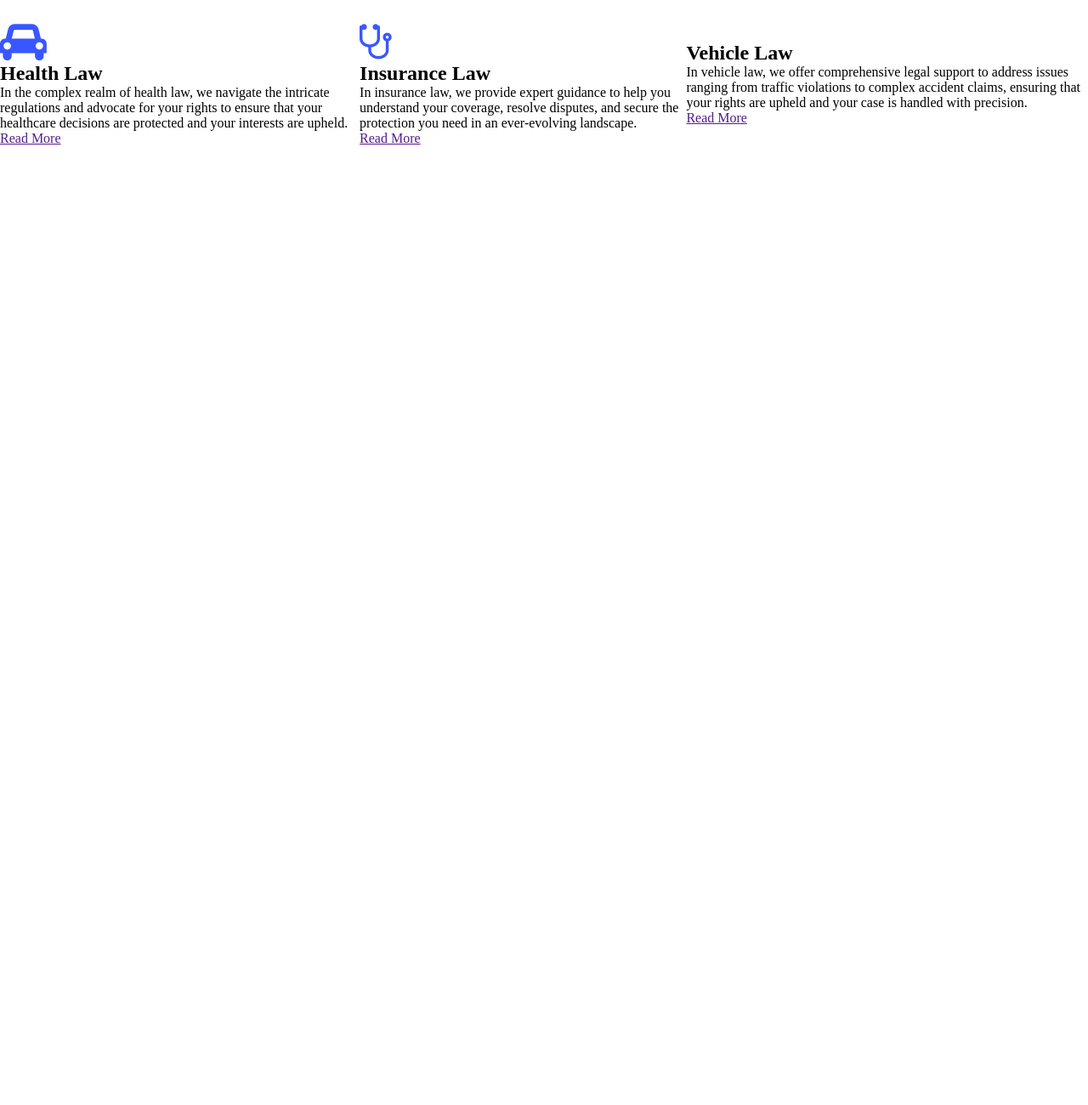
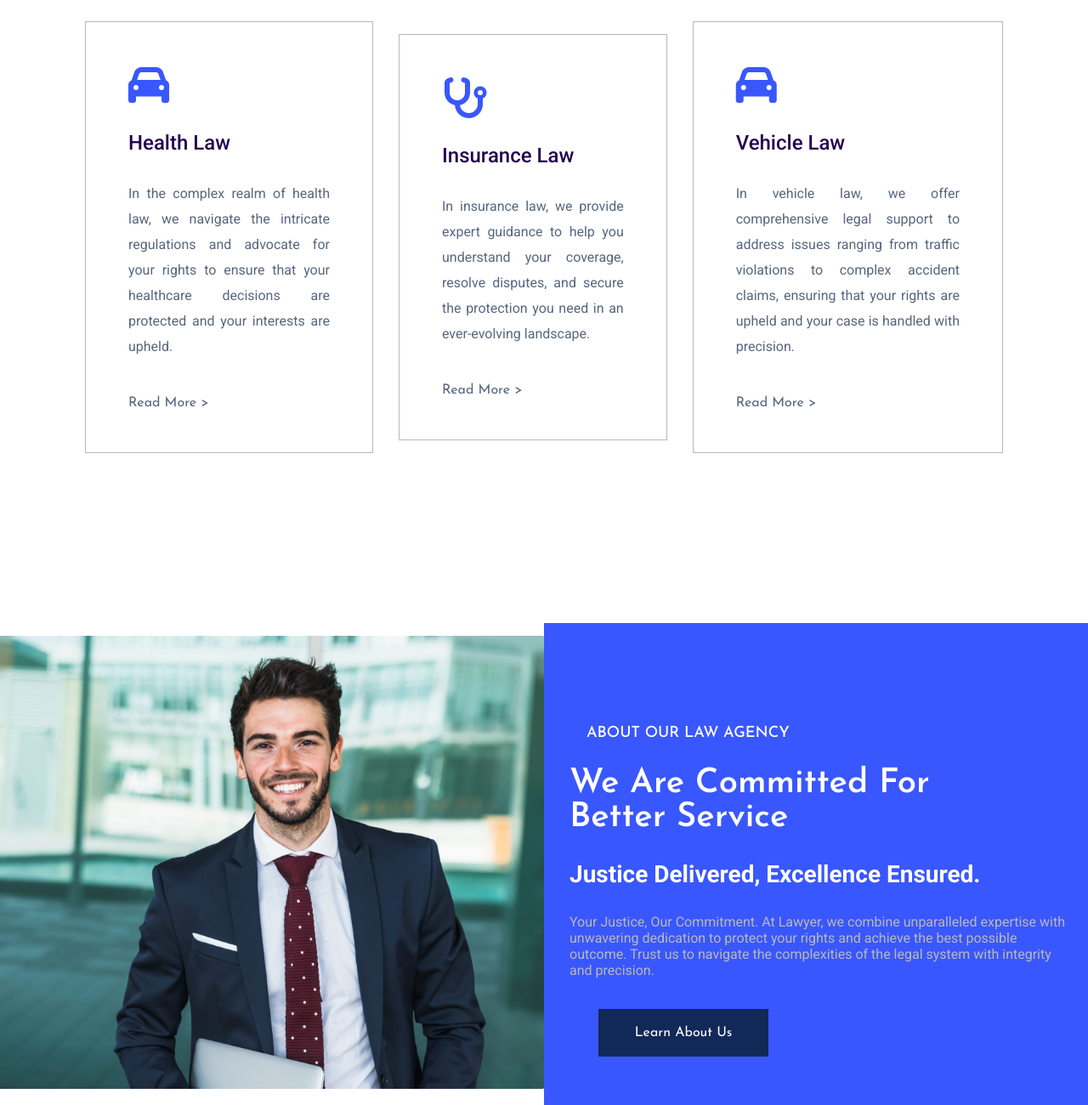
Before and after one commit to himanijangid07/lawyer-website, a plain HTML site: page index.html in a window 1280 px wide. Shown: the part 1439-2739 px from the top of the page at 85% size. Before the commit the page ends 1611 px from the top, so only its background shows below. Drawn offline with Linux system fonts and the light colour scheme.

Commit message:
website updated

```diff
--- a/index.html
+++ b/index.html
@@ -55,33 +55,57 @@
             <h3 style="color: #3957ff;">COMMITTED TO SUCCESS</h3>
             <h1>Don't Feel Helpless We Fight For Justice</h1>
             <p>At Lawyer, we combine expert legal counsel with a relentless commitment to achieving your best outcome, ensuring that your rights and interests are vigorously defended every step of the way.</p>
-            <button>Learn About Us</button>
+            <button class="btn hero-btn">Learn About Us</button>
             <img src="images/h1_hero.jpg" alt="" width="100%">
         </div>
         <div class="practice">
             <h3>OUR PRACTICING AREA</h3>
             <h5>Area Of Practice That Can Help You To Win</h5>
             <div class="boxes">
-                <div class="box car">
+                <div class="box">
                     <i class="fa fa-car" style="font-size:48px;color: #3957ff"></i>
                     <h2>Health Law</h2>
                     <p>In the complex realm of health law, we navigate the intricate regulations and advocate for your rights to ensure that your healthcare decisions are protected and your interests are upheld.</p>
-                    <a href="">Read More</a>
+                    <a href="">Read More ></a>
                 </div>
-                <div class="box insurance">
+                <div class="box">
                     <i class="fa fa-stethoscope" style="font-size:48px;color: #3957ff"></i>
                     <h2>Insurance Law</h2>
                     <p>In insurance law, we provide expert guidance to help you understand your coverage, resolve disputes, and secure the protection you need in an ever-evolving landscape.</p>
-                    <a href="">Read More</a>
+                    <a href="">Read More ></a>
                 </div>
-                <div class="box vehicle">
+                <div class="box">
+                    <i class="fa fa-car" style="font-size:48px;color: #3957ff"></i>
                     <h2>Vehicle Law</h2>
                     <p>In vehicle law, we offer comprehensive legal support to address issues ranging from traffic violations to complex accident claims, ensuring that your rights are upheld and your case is handled with precision.</p>
-                    <a href="">Read More</a>
+                    <a href="">Read More ></a>
+                </div>
+            </div>
+        </div>
+        <div class="about">
+            <div class="img">
+                <img src="images/about.png" alt="" width="100%">
+            </div>
+            <div class="para">
+                <div>
+                    <h6>ABOUT OUR LAW AGENCY</h6>
+                </div>
+                <div>
+                    <h4>We Are Committed For Better Service</h4>
+                </div>
+                <div>
+                    <h5>Justice Delivered, Excellence Ensured.</h5>
+                </div>
+                <div>
+                    <p>Your Justice, Our Commitment. At Lawyer, we combine unparalleled expertise with unwavering dedication to protect your rights and achieve the best possible outcome. Trust us to navigate the complexities of the legal system with integrity and precision.</p>
+                </div>
+                <div>
+                    <button>Learn About Us</button>
                 </div>
             </div>
         </div>
     </section>
+    <script src='https://kit.fontawesome.com/a076d05399.js' crossorigin='anonymous'></script>
     <script src="script.js"></script>
 </body>
 </html>
--- a/style.css
+++ b/style.css
@@ -1,6 +1,8 @@
 @import url('https://fonts.googleapis.com/css2?family=Josefin+Sans:ital,wght@0,100..700;1,100..700&display=swap');
 
 @import url('https://fonts.googleapis.com/css2?family=Josefin+Sans:ital,wght@0,100..700;1,100..700&family=Rubik:ital,wght@0,300..900;1,300..900&display=swap');
+
+@import url('https://fonts.googleapis.com/css2?family=Josefin+Sans:ital,wght@0,100..700;1,100..700&family=Roboto:ital,wght@0,100;0,300;0,400;0,500;0,700;0,900;1,100;1,300;1,400;1,500;1,700;1,900&family=Rubik:ital,wght@0,300..900;1,300..900&display=swap');
 
 * {
     margin: 0;
@@ -192,6 +194,11 @@
     cursor: pointer;
 }
 
+.btn {
+    transition: color 0.4s linear;
+    background-color: #3957ff;
+}
+
 .practice {
     margin-top: 200px;
     position: relative;
@@ -221,12 +228,110 @@
     display: flex;
     justify-content: center;
     align-items: center;
+    margin-left: 100px;
+    margin-right: 100px;
+    gap: 30px;
 }
 
 .box {
     margin-top: 200px;
+    padding: 50px;
+    border: 1px solid rgb(185, 184, 184);
+    font-family: 'Roboto';
+}
+
+.box h2 {
+    color: rgb(37, 0, 81);
+    margin-top: 30px;
+    font-size: 24px;
+    font-weight: 500;
+    line-height: 29px;
 }
 
 .box p {
     font-size: 16px;
+    font-weight: 400;
+    color: rgb(87, 102, 126);
+    text-align: justify;
+    padding-top: 30px;
+    padding-bottom: 40px;
+    line-height: 30px;
 }
+
+.box a {
+    text-decoration: none;
+    color: rgb(87, 102, 126);
+    font-family: 'Josefin sans';
+}
+
+.box a:hover {
+    color: #3957ff;
+}
+
+.about {
+    display: flex;
+    justify-content: center;
+    align-items: center;
+    margin-top: 200px;
+}
+
+.about .img {
+    width: 50%;
+}
+
+.about .para {
+    width: 50%;
+    background-color: #3957ff;
+    position: relative;
+    height: 567px;
+}
+
+.para h6 {
+    font-size: 18px;
+    font-weight: 500;
+    color: white;
+    font-family: 'Josefin sans';
+    padding-top: 120px;
+    padding-left: 50px;
+}
+
+.para h4 {
+    color: white;
+    font-size: 40px;
+    font-weight: 600;
+    font-family: 'Josefin sans';
+    width: 500px;
+    padding-top: 30px;
+    padding-left: 30px;
+}
+
+.para h5 {
+    font-family: 'Roboto';
+    padding-top: 30px;
+    padding-left: 30px;
+    color: white;
+    font-size: 28px;
+}
+
+.para p {
+    font-family: 'Roboto';
+    padding-top: 30px;
+    padding-left: 30px;
+    color: rgb(185, 184, 184);
+    font-size: 16px;
+    padding-right: 20px;
+}
+
+.para button {
+    position: absolute;
+    top: 80%;
+    left: 10%;
+    width: 200px;
+    padding: 20px;
+    background-color: rgb(17, 41, 87);
+    border: none;
+    font-size: 16px;
+    font-family: 'Josefin sans';
+    color: white;
+    cursor: pointer;
+}
```
Also changed, not shown: images/about.png (added).
